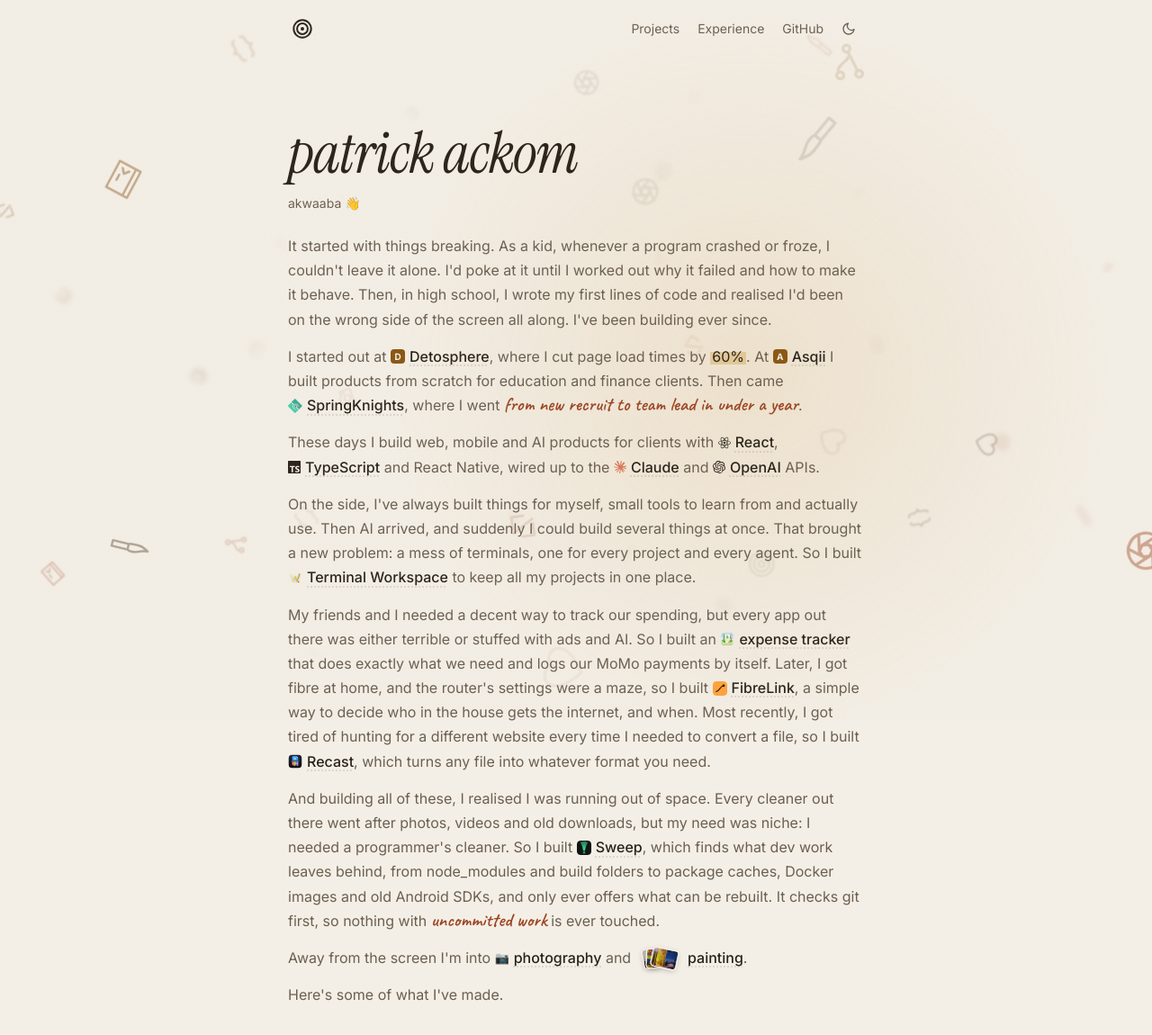
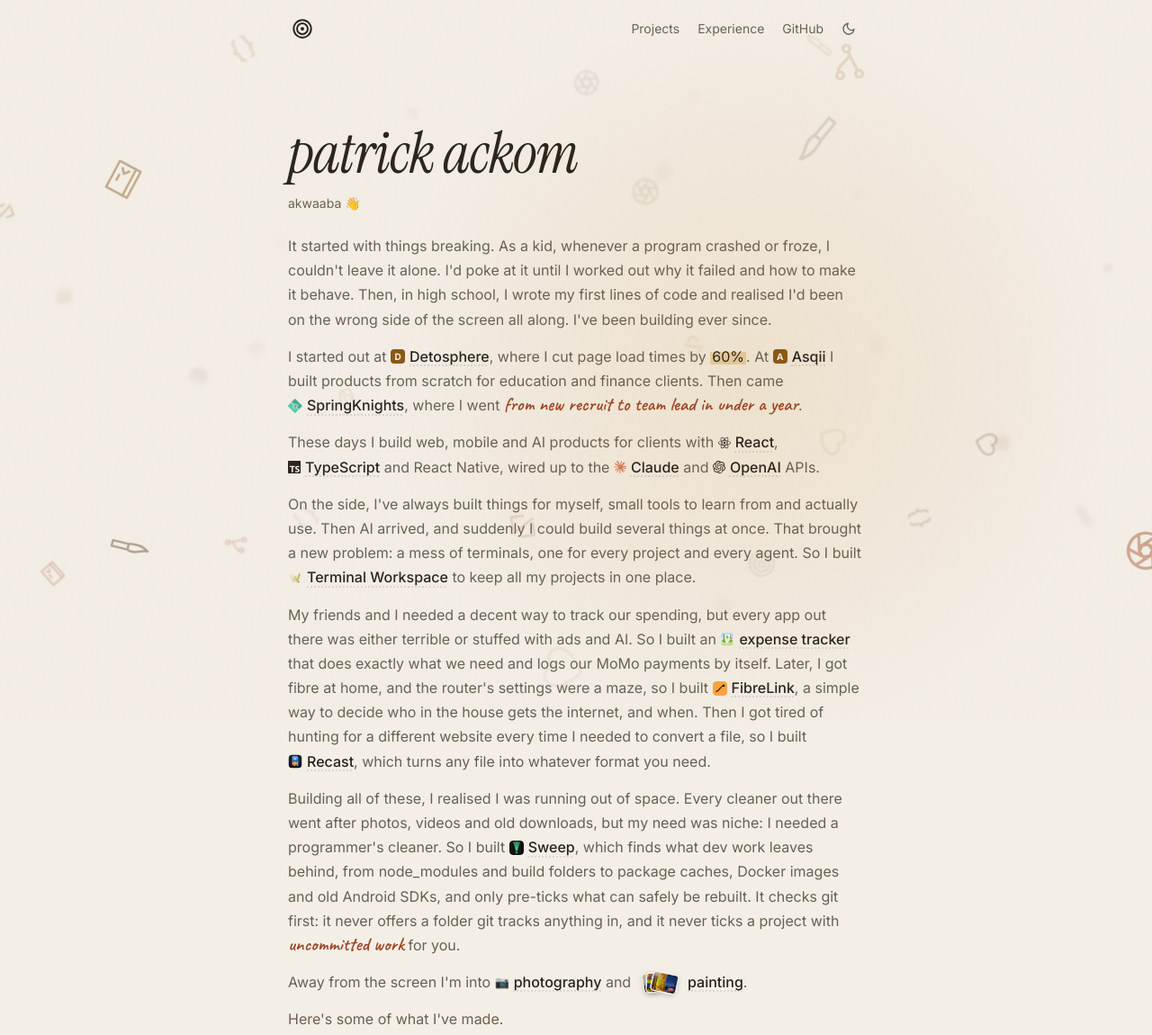
Before and after one commit to patt-rick/personal-portfolio, a plain HTML site: page index.html in a window 1280 px wide. Shown: the top 1150 px of the page at 90% size. Drawn offline with Linux system fonts and the light colour scheme; animation ran at ten frames a second.

Commit message:
fix: Sweep copy matches what it actually does

```diff
--- a/index.html
+++ b/index.html
@@ -115,20 +115,20 @@
                     that does exactly what we need and logs our MoMo payments by itself. Later, I got fibre
                     at home, and the router's settings were a maze, so I built
                     <a class="chip" href="/projects/fibrelink/"><span class="chip-ico chip-ico--img" style="--icon: url(/img/logos/fibrelink.svg)" aria-hidden="true"></span>FibreLink</a>,
-                    a simple way to decide who in the house gets the internet, and when. Most recently, I got
+                    a simple way to decide who in the house gets the internet, and when. Then I got
                     tired of hunting for a different website every time I needed to convert a file, so I built
                     <a class="chip" href="/projects/recast/"><span class="chip-ico chip-ico--img" style="--icon: url(/img/logos/recast.svg)" aria-hidden="true"></span>Recast</a>,
                     which turns any file into whatever format you need.
                 </p>
                 <p>
-                    And building all of these, I realised I was running out of space. Every cleaner out
+                    Building all of these, I realised I was running out of space. Every cleaner out
                     there went after photos, videos and old downloads, but my need was niche: I needed a
                     programmer's cleaner. So I built
                     <a class="chip" href="/projects/sweep/"><span class="chip-ico chip-ico--img" style="--icon: url(/img/logos/sweep.svg)" aria-hidden="true"></span>Sweep</a>,
                     which finds what dev work leaves behind, from node_modules and build folders
-                    to package caches, Docker images and old Android SDKs, and only ever offers what can be
-                    rebuilt. It checks git first, so nothing with <span class="hand">uncommitted work</span>
-                    is ever touched.
+                    to package caches, Docker images and old Android SDKs, and only pre-ticks what can safely
+                    be rebuilt. It checks git first: it never offers a folder git tracks anything in, and it
+                    never ticks a project with <span class="hand">uncommitted work</span> for you.
                 </p>
                 <p>
                     Away from the screen I'm into
@@ -185,7 +185,7 @@
                             </div>
                             <div class="card-meta">
                                 <h3 class="card-title">Sweep <span class="arrow" aria-hidden="true">→</span></h3>
-                                <p class="card-line">A cleaner for programmers: frees what dev projects can rebuild, and never what they can't.</p>
+                                <p class="card-line">A cleaner for programmers: frees what dev projects can rebuild, and leaves the rest to you.</p>
                                 <p class="card-stack">Rust, Tauri 2, React 19</p>
                             </div>
                         </a>
```
